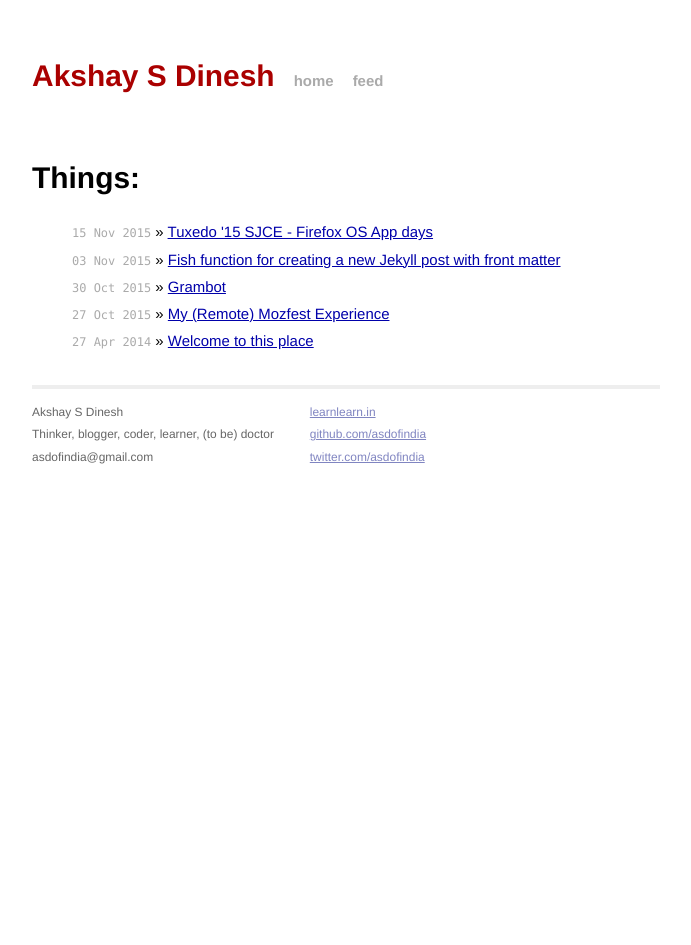
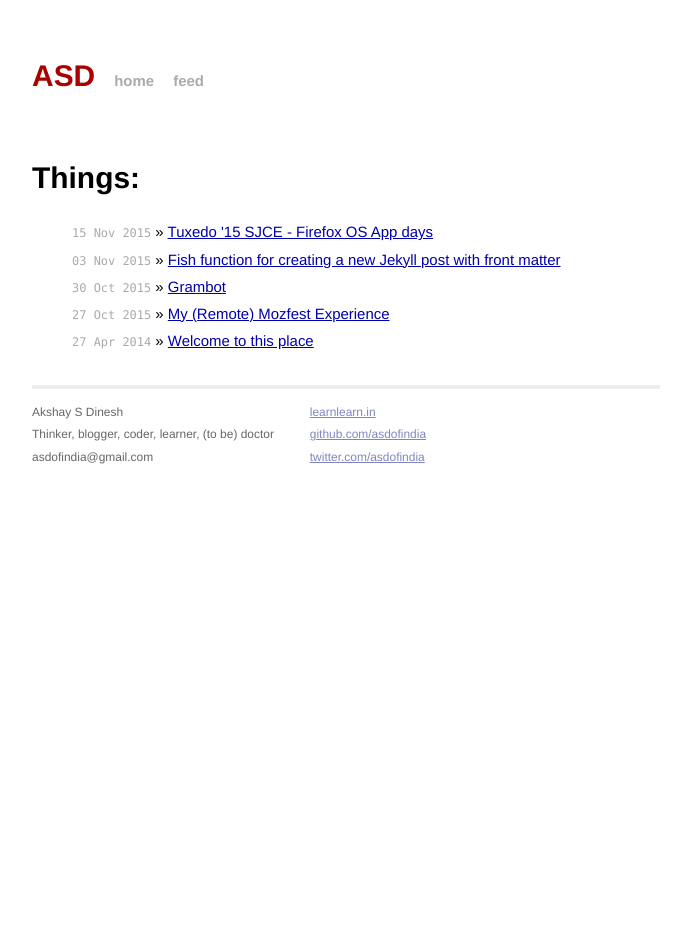
Before and after one commit to asdofindia/asdofindia.github.io, a Jekyll site: the page built from index.html, in a window 1280 px wide. Shown: the whole page, without its empty margins (294-985 px from the left). Built offline with Jekyll 4.4.1, drawn with Linux system fonts in a browser that asks for light colours; Markdown is read by kramdown in place of the engine named in the settings.

Commit message:
Akshay S Dinesh -> ASD

```diff
--- a/_config.yml
+++ b/_config.yml
@@ -1,4 +1,5 @@
 name: Akshay S Dinesh
+shortname: ASD
 markdown: redcarpet
 highlighter: pygments
 permalink: :title/
--- a/_layouts/default.html
+++ b/_layouts/default.html
@@ -19,7 +19,7 @@
 
         <div class="site">
           <div class="header">
-            <h1 class="title"><a href="/">{{ site.name }}</a></h1>
+            <h1 class="title"><a href="/" title="{{ site.name }}">{{ site.shortname }}</a></h1>
             <a class="extra" href="http://learnlearn.in">home</a>
             <a class="extra" href="http://asd.learnlearn.in/feed.atom">feed</a>
           </div>
```
